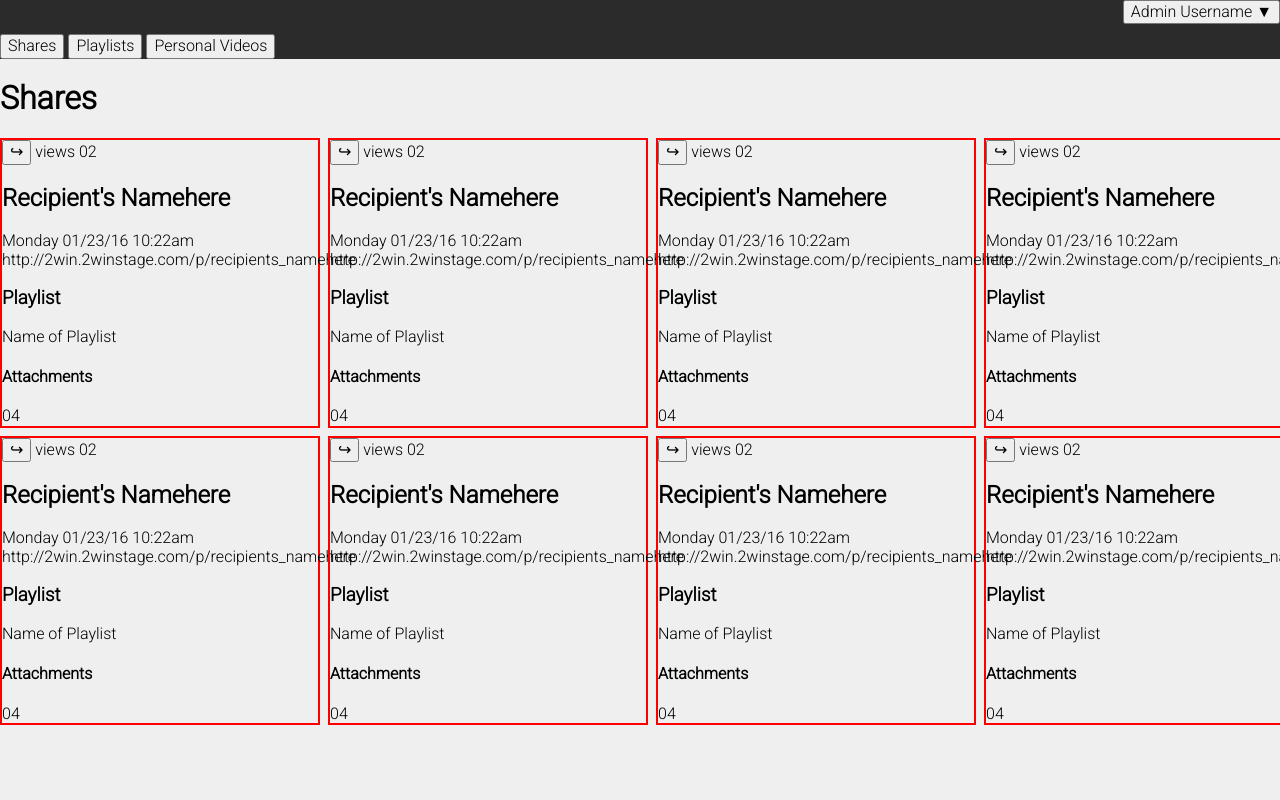
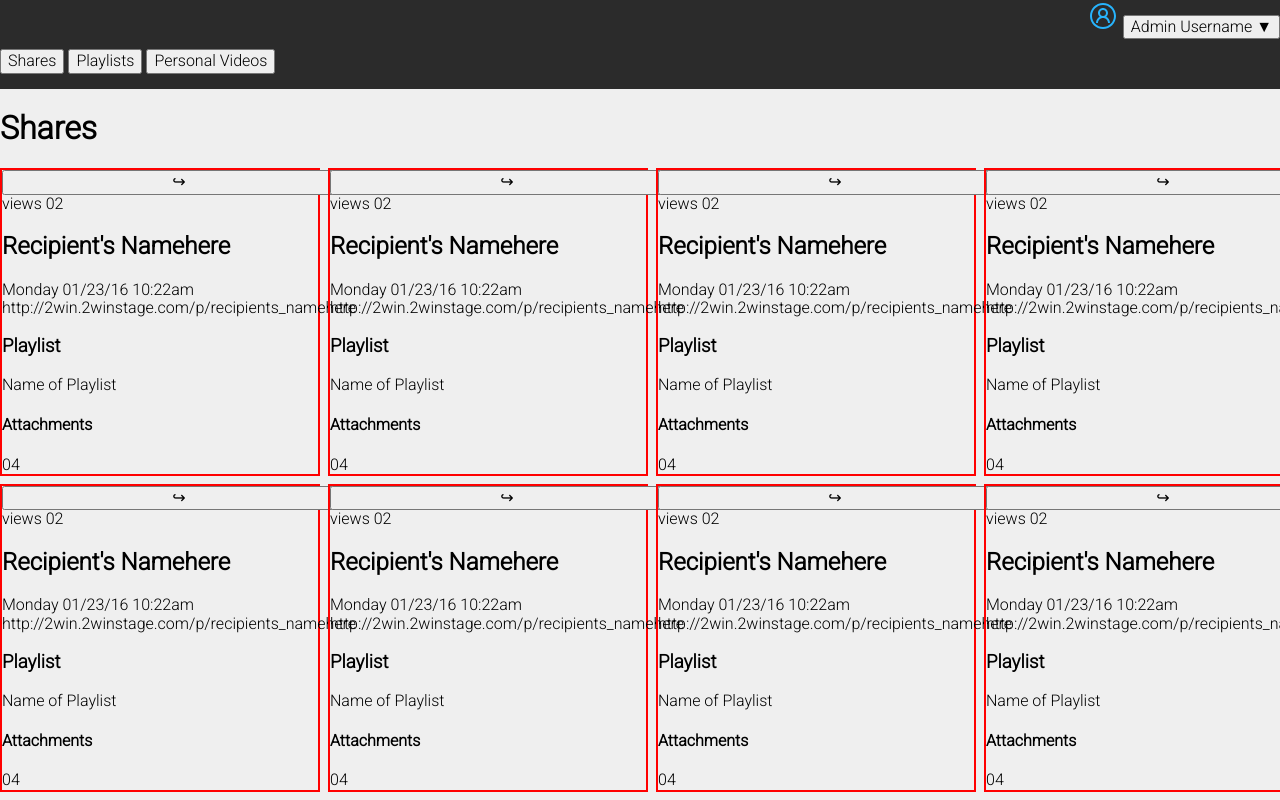
Before and after one commit to reneeswick/staticComp, a website: page index.html in a window 1280 px wide. Shown: the top 800 px of the page. Drawn offline with Linux system fonts and the light colour scheme.

Commit message:
Update assets directory

```diff
--- a/index.html
+++ b/index.html
@@ -15,7 +15,10 @@
     <header>
       <section class= "headerRightSide">
         <section class= "login">
-          <!-- <img class= "loginIcon" src= "//** INSERT SRC HERE **//" alt="login-icon"> -->
+          <svg xmlns="http://www.w3.org/2000/svg" x="0px" y="0px"
+width="32" height="32"
+viewBox="0 0 226 226"
+style=" fill:#000000;"><g fill="none" fill-rule="nonzero" stroke="none" stroke-width="1" stroke-linecap="butt" stroke-linejoin="miter" stroke-miterlimit="10" stroke-dasharray="" stroke-dashoffset="0" font-family="none" font-weight="none" font-size="none" text-anchor="none" style="mix-blend-mode: normal"><path d="M0,226v-226h226v226z" fill="none"></path><g fill="#27b4fd"><path d="M113,21.1875c-50.62378,0 -91.8125,41.18872 -91.8125,91.8125c0,50.62378 41.18872,91.8125 91.8125,91.8125c50.62378,0 91.8125,-41.18872 91.8125,-91.8125c0,-50.62378 -41.18872,-91.8125 -91.8125,-91.8125zM113,35.3125c42.98194,0 77.6875,34.70557 77.6875,77.6875c0,42.98194 -34.70556,77.6875 -77.6875,77.6875c-42.98193,0 -77.6875,-34.70556 -77.6875,-77.6875c0,-42.98193 34.70557,-77.6875 77.6875,-77.6875zM113,56.5c-19.42187,0 -35.3125,15.89063 -35.3125,35.3125c0,10.7041 4.99341,20.22192 12.58008,26.70508c-15.89062,8.24878 -26.70508,24.85669 -26.70508,43.91992h14.125c0,-19.5874 15.7251,-35.3125 35.3125,-35.3125c19.58741,0 35.3125,15.7251 35.3125,35.3125h14.125c0,-19.06323 -10.81445,-35.67114 -26.70508,-43.91992c7.58667,-6.48316 12.58008,-16.00098 12.58008,-26.70508c0,-19.42187 -15.89062,-35.3125 -35.3125,-35.3125zM113,70.625c11.78003,0 21.1875,9.40747 21.1875,21.1875c0,11.78003 -9.40747,21.1875 -21.1875,21.1875c-11.78003,0 -21.1875,-9.40747 -21.1875,-21.1875c0,-11.78003 9.40747,-21.1875 21.1875,-21.1875z"></path></g></g></svg>
           <button class= "userLogin"> Admin Username ▼ </button>
         </section>
         <figure class= "logoDisplay">
@@ -37,9 +40,10 @@
           <h1> Shares </h1>
           <section class= "sharesCardContainer">
             <section class= "recipientCard" id="card-1">
-              <!-- <img src="//**INSERT SRC HERE**//"> -->
+              <div class= "cardHeader">
                 <button class= "viewFullProfile"> ↪ </button>
                 <p1 class= "viewCount"> views 02 </p1>
+              </div>
               <h2 class= "recipientsName"> Recipient's Namehere </h2>
               <time class= "timeStamp"> Monday 01/23/16 10:22am </time>
               <a class= "recipientURL"> http://2win.2winstage.com/p/recipients_namehere </a>
--- a/styles.css
+++ b/styles.css
@@ -1,3 +1,6 @@
+/* blue: #27b4fd */
+/* navBar button font color: #878787 */
+
 html {
   line-height: 1.15;
   -webkit-text-size-adjust: 100%;
@@ -83,7 +86,12 @@ button:-moz-focusring,
 }
 
 .recipientCard {
+  display: grid;
   border: 2px solid red;
+}
+
+.cardHeader {
+  display: grid;
 }
 
 [hidden] {
```
Also changed, not shown: assets/user.svg (added).
